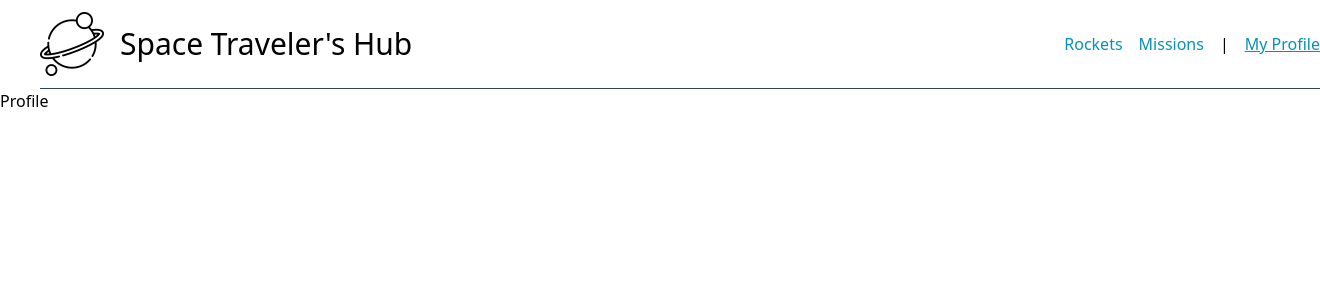
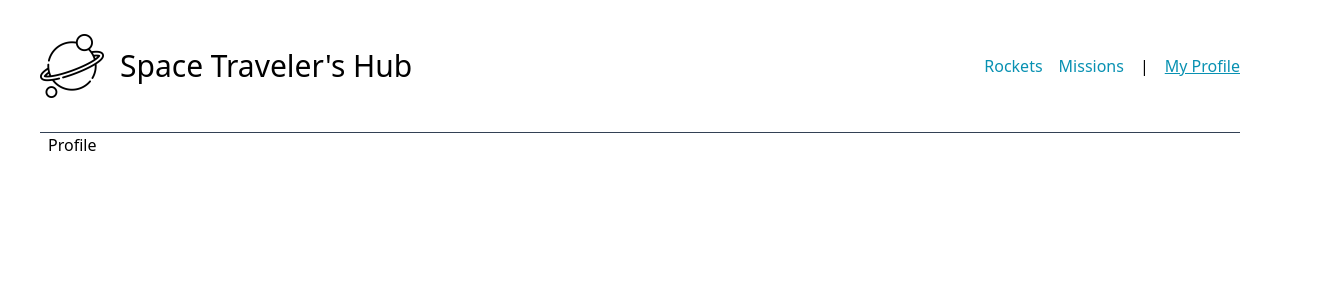
Before and after one commit to rmrmrmr/ReactRedux_Capstone, a React (Create React App) app: page / in a window 1280 px wide. Shown: the top 300 px of the page, 1320 px wide, since content can reach past the window. Built offline with nearby package versions, Linux system fonts and the light colour scheme; no server answers.

Commit message:
Fix Navbar styling

```diff
--- a/src/pages/Profile.jsx
+++ b/src/pages/Profile.jsx
@@ -2,9 +2,11 @@ import React from 'react';
 import Navbar from '../components/Navbar';
 
 const MyProfile = () => (
-  <div className="Flex">
+  <div className="flex w-screen h-screen flex-wrap">
     <Navbar />
-    <h1>Profile</h1>
+    <div className="h-5/6 px-12">
+      <h1>Profile</h1>
+    </div>
   </div>
 );
 
```
